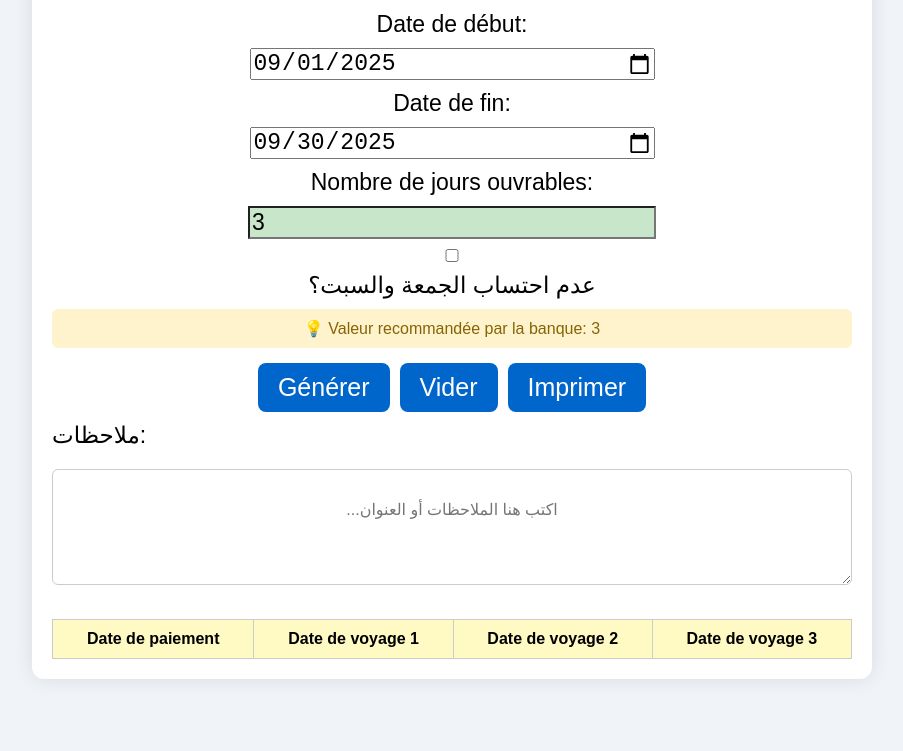
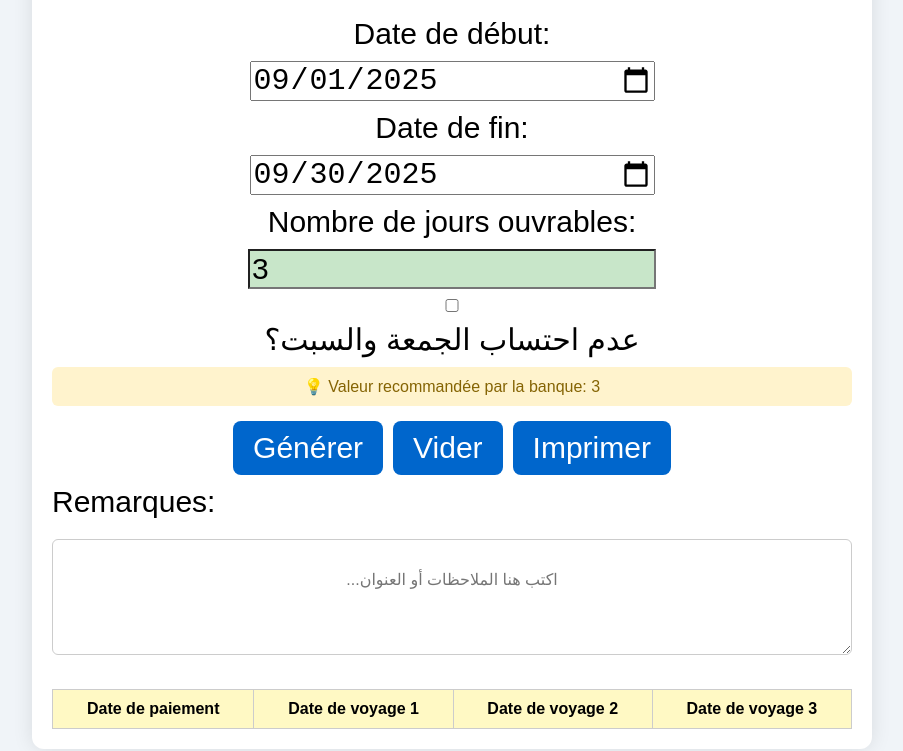
Before and after one commit to DDjamal/Tableau_de_Paiement2J, a plain HTML site: page index.html in a window 1280 px wide. Shown: the part 253-1004 px from the top of the page, without its empty margins (188-1091 px from the left). Before the commit the page ends 952 px from the top, so only its background shows below. Drawn offline with Linux system fonts and the light colour scheme.

Commit message:
index.html

```diff
--- a/index.html
+++ b/index.html
@@ -45,7 +45,7 @@
       display: block;
       width: 50%;
       margin: 10px 0;
-      font-size: 23px;
+      font-size: 30px;
     }
 
     textarea {
@@ -90,7 +90,7 @@
       border: none;
       border-radius: 8px;
       cursor: pointer;
-      font-size: 25px;
+      font-size: 30px;
     }
 
     button:hover {
@@ -152,7 +152,7 @@
       #customNote {
         display: block !important;
         border: none;
-        font-size: 16px;
+        font-size: 30px;
         width: 100%;
         height: auto;
         resize: none;
@@ -270,7 +270,7 @@
 
 </center>
 
-    <label id="labelNote">ملاحظات:</label>
+    <label id="labelNote">Remarques:</label>
     <textarea id="customNote" rows="3" placeholder="...اكتب هنا الملاحظات أو العنوان"></textarea>
 
     <table id="resultTable">
```
